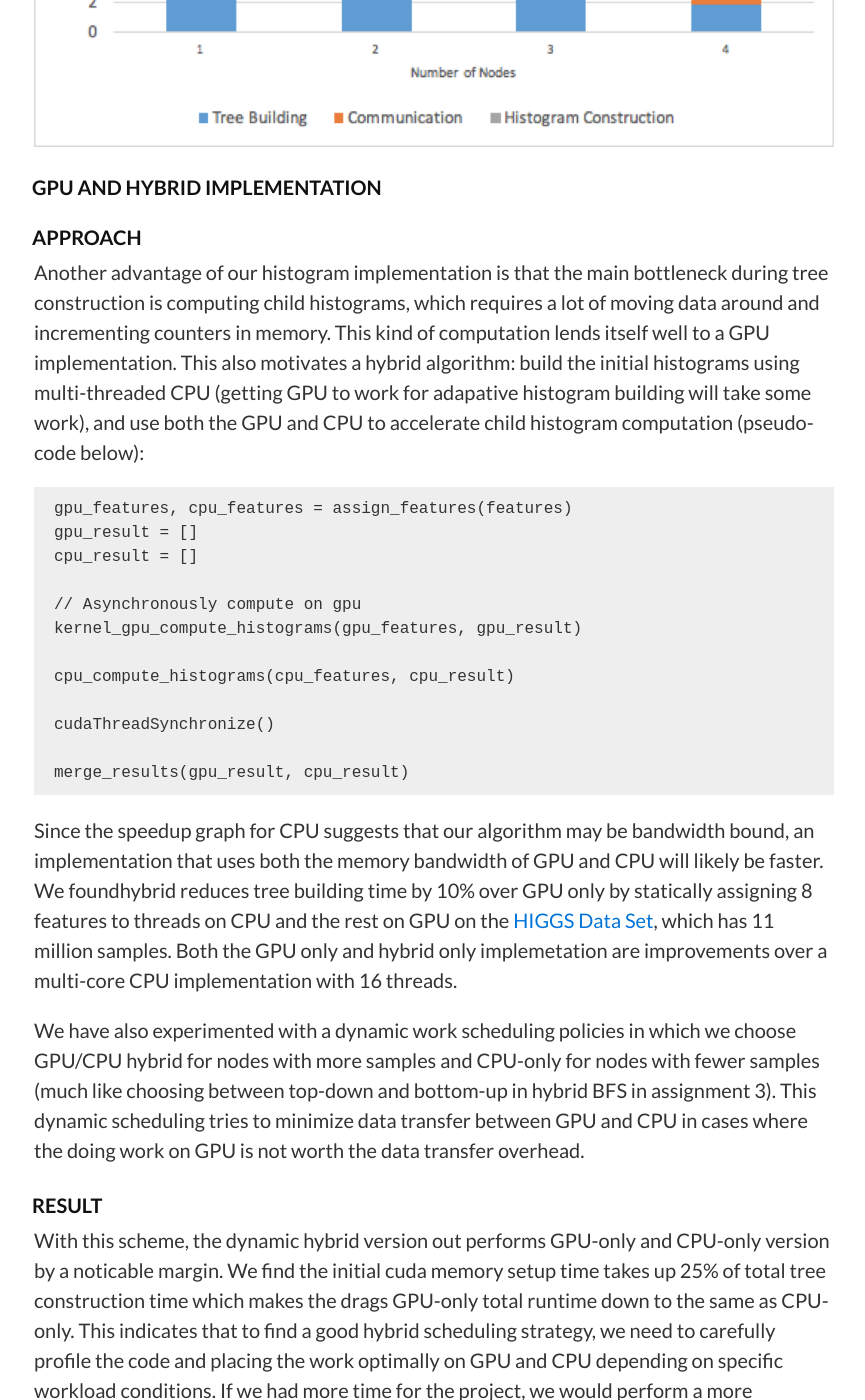
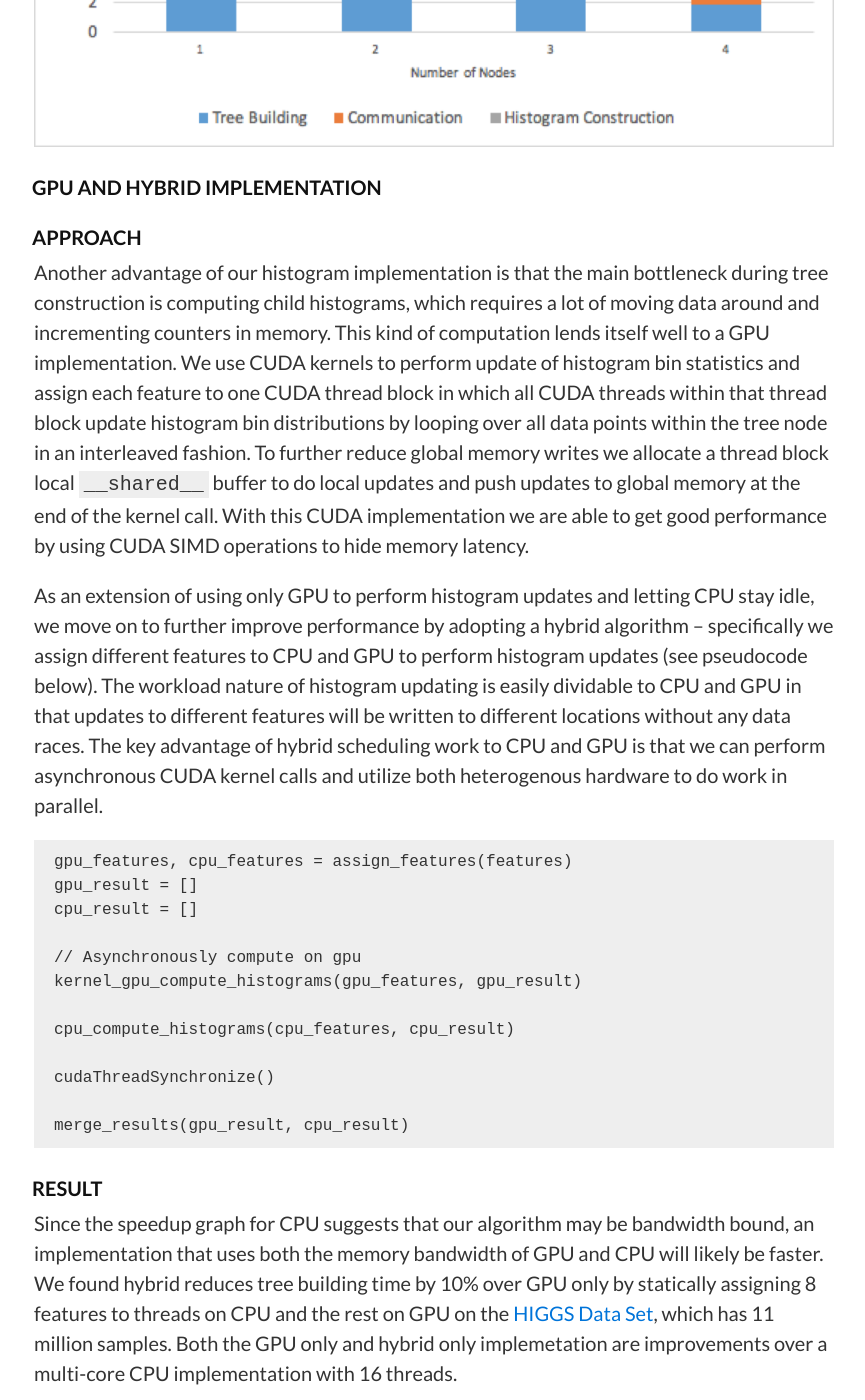
Before and after one commit to raypeng/DGBDT, a Jekyll site: the page built from index.md, in a window 1280 px wide and 1400 px high, scrolled down 10906 px. Shown: the whole window, without its empty margins (206-1071 px from the left). Built offline with Jekyll 4.4.1, drawn with Linux system fonts in a browser that asks for light colours; our own code applies the rules of GitHub Pages for plain Markdown files.

Commit message:
add more detail in GPU/hybrid section

```diff
--- a/index.md
+++ b/index.md
@@ -330,11 +330,22 @@
 Another advantage of our histogram implementation is that the main bottleneck during
 tree construction is computing child histograms, which requires a lot of moving
 data around and incrementing counters in memory. This kind of computation lends
-itself well to a GPU implementation. This also motivates a hybrid
-algorithm: build the initial histograms using multi-threaded CPU (getting
-GPU to work for adapative histogram building will take some work), and
-use both the GPU and CPU to accelerate child histogram computation (pseudo-code
-below):
+itself well to a GPU implementation. We use CUDA kernels to perform update of histogram bin
+statistics and assign each feature to one CUDA thread block in which all CUDA threads
+within that thread block update histogram bin distributions by looping over
+all data points within the tree node in an interleaved fashion. To further reduce global
+memory writes we allocate a thread block local `__shared__` buffer to do local updates
+and push updates to global memory at the end of the kernel call. With this CUDA
+implementation we are able to get good performance by using CUDA SIMD operations to
+hide memory latency.
+
+As an extension of using only GPU to perform histogram updates and letting CPU stay idle,
+we move on to further improve performance by adopting a hybrid algorithm -- specifically
+we assign different features to CPU and GPU to perform histogram updates (see pseudocode below).
+The workload nature of histogram updating is easily dividable to CPU and GPU in that updates to different
+features will be written to different locations without any data races. The key advantage of
+hybrid scheduling work to CPU and GPU is that we can perform asynchronous CUDA kernel
+calls and utilize both heterogenous hardware to do work in parallel.
 
 <pre>
 gpu_features, cpu_features = assign_features(features)
@@ -351,9 +362,11 @@
 merge_results(gpu_result, cpu_result)
 </pre>
 
+#### Result
+
 Since the speedup graph for CPU suggests that our algorithm may be bandwidth
 bound, an implementation that uses both the memory bandwidth of GPU and CPU will
-likely be faster. We foundhybrid reduces tree building time by 10%
+likely be faster. We found hybrid reduces tree building time by 10%
 over GPU only by statically assigning 8 features to threads on CPU and the rest
 on GPU on the [HIGGS Data Set](https://archive.ics.uci.edu/ml/datasets/HIGGS),
 which has 11 million samples. Both the GPU only and hybrid only implemetation
```
Also changed, not shown: other parts of index.md (+0 -2 lines).
